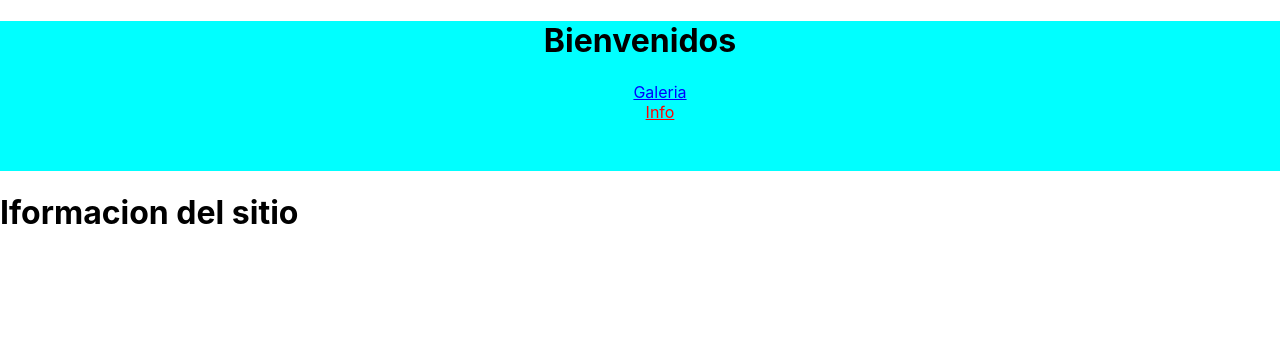
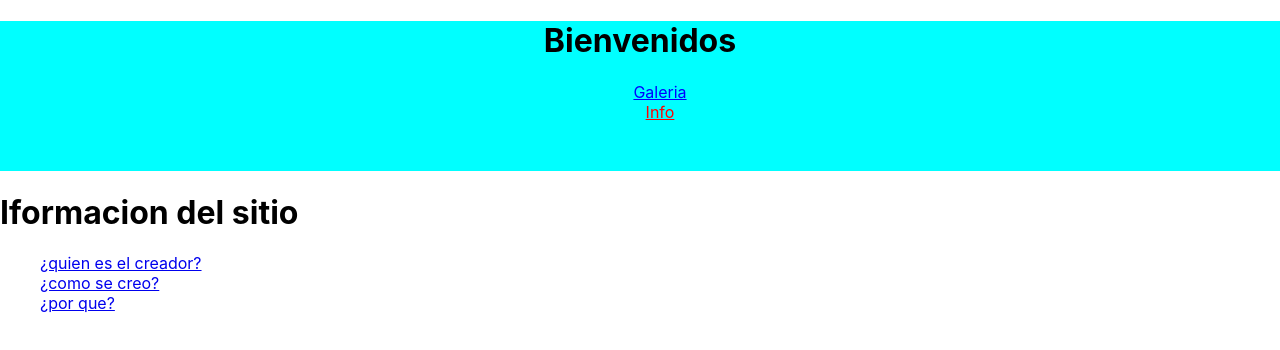
Before and after one commit to LeandroLopez-lean/lo-que-realmente-se-de-react, a React (Create React App) app: page /#/Info in a window 1280 px wide. Shown: the top 350 px of the page. Built offline with nearby package versions, Linux system fonts and the light colour scheme.

Commit message:
terminado el nav navlink quedo roto en info

```diff
--- a/src/App.js
+++ b/src/App.js
@@ -1,8 +1,9 @@
 import { HashRouter, Route, Routes } from "react-router-dom";
+import './App.css';
 import {Menu} from './Menu';
 import { Galeria } from "./Galeria";
 import { Info } from "./Info";
-import './App.css';
+import { InfoPage } from "./InfoPage";
 
 function App() {
   return (
@@ -12,6 +13,7 @@ function App() {
     <Routes>
       <Route path="/" element={<Galeria/>}/>
       <Route path="/Info" element={<Info/>}/>
+      <Route path="/Info/:slug" element={<InfoPage/>}/>
     </Routes>
 
 
--- a/src/Info.js
+++ b/src/Info.js
@@ -1,9 +1,27 @@
 import React from "react";
+import { Link, } from "react-router-dom";
+import { infoData } from "./InfoData";
 
 function Info(){
     return(
+      <>
         <h1>Iformacion del sitio</h1>
+
+        <ul>
+            {infoData.map(post => (
+                <InfoPage post={post} />
+            ))}
+        </ul>
+       </>
     );
-};
+}
+
+function InfoPage({post}) {
+    return(
+        <li>
+            <Link to={`/info/${post.slug}`}>{post.title}</Link>
+        </li>
+    );// no encuentro la forma de hacer estas comillas `` en el teclado
+}
 
 export {Info };
--- /dev/null
+++ b/src/InfoData.js
@@ -0,0 +1,20 @@
+const infoData = [];
+infoData.push({
+    title: '¿quien es el creador?',
+    slug: '¿quien es Lean Lopez?',
+    content: 'Lean Lopez es quien esta aprendiendo',
+    author: 'Lean Lopez',
+});
+infoData.push({
+    title: '¿como se creo?',
+    slug: '¿quienes más participan?',
+    content: 'quienes más estan aprendiendo',
+    author: 'Lean Lopez',
+});
+infoData.push({
+    title: '¿por que?',
+    slug: '¿por que?',
+    content: '¿por que?',
+    author: 'Lean Lopez',
+});
+export {infoData};
--- /dev/null
+++ b/src/InfoPage.js
@@ -0,0 +1,20 @@
+import React from "react";
+import { useParams} from "react-router-dom";
+import { infoData } from "./InfoData";
+
+function InfoPage(){
+  const {slug} = useParams();
+
+  const infopage = infoData.find(post => post.slug === slug);
+
+    return(
+      <>
+       <h2>{infopage.title}</h2>
+       <p>{infopage.slug}</p>
+       <p>{infopage.author}</p>
+       <p>{infopage.content}</p>
+      </>
+    );
+}
+
+export {InfoPage };
--- a/src/Menu.js
+++ b/src/Menu.js
@@ -1,5 +1,5 @@
 import React from "react";
-import { NavLink } from "react-router-dom";
+import { NavLink, Route } from "react-router-dom";
 
 // con las etiquetas NavLink importadas desde react-router-dom a diferncia de las etiquetas <A>
 //el navegador no necesita renderizar todo el html
@@ -10,20 +10,36 @@ function Menu(){
             <h1>Bienvenidos</h1>
             <nav>
                <ul>
+                {routes.map(route => (
                  <li>
                    <NavLink
-                   style={({ isActive}) => ({color: isActive ? 'red' : 'blue'})}
-                   to="/">Galeria</NavLink>
+                   style={({ isActive}) => ({
+                     color: isActive ? 'red' : 'blue',
+                    })}
+                   to={route.to}
+                   >
+                    {route.text}
+                   </NavLink>
                  </li>
-                 <li>
+                 ))}
+                 {/* <li>
                    <NavLink
                    style={({ isActive}) => ({color: isActive ? 'red' : 'blue'})}
                    to="/Info">Info</NavLink>
-                 </li>
+                 </li> */}
                 </ul>
             </nav>
       </header>
     );
 }
+const routes = [];
+routes.push({
+  to: "/",
+  text: 'Galeria',
+});
+routes.push({
+  to: "/Info",
+  text: 'Info',
+});
 
 export {Menu};
```
Also changed, not shown: src/Galeria.js (+3 -0 lines).
